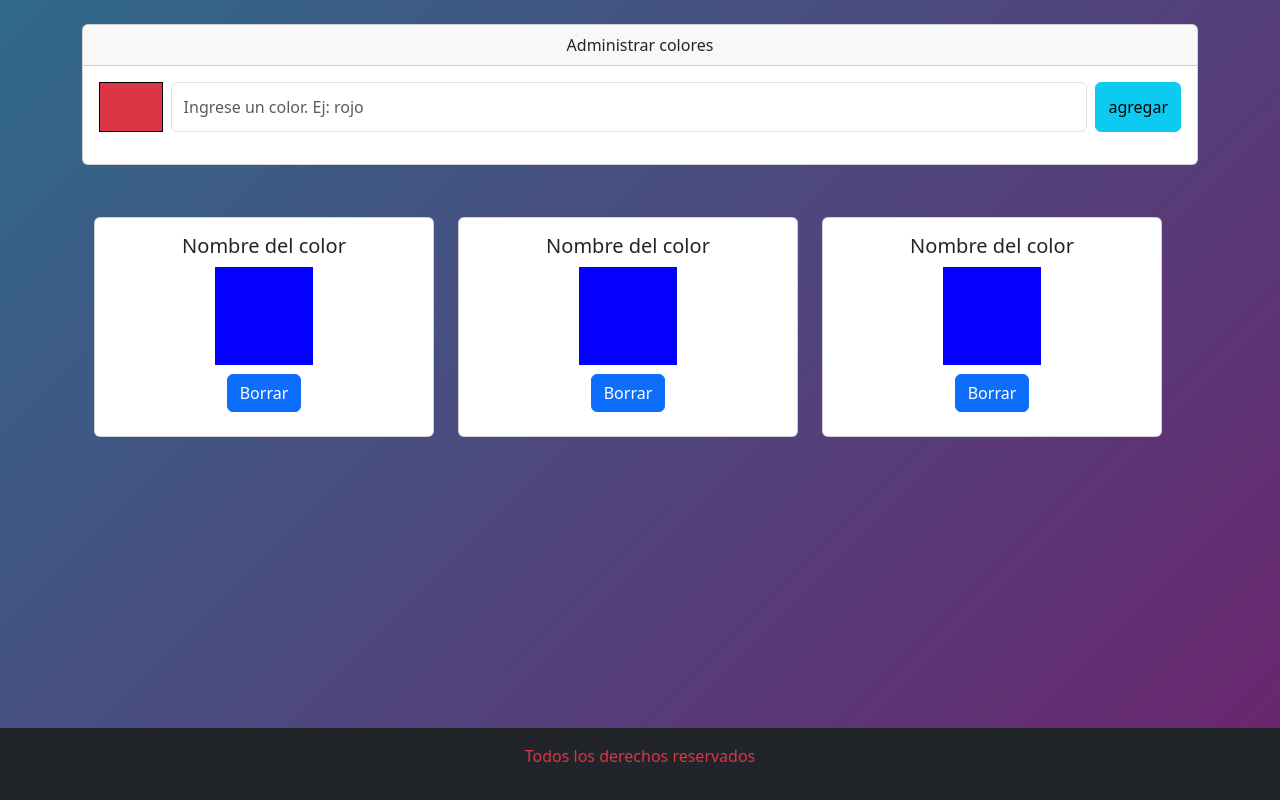
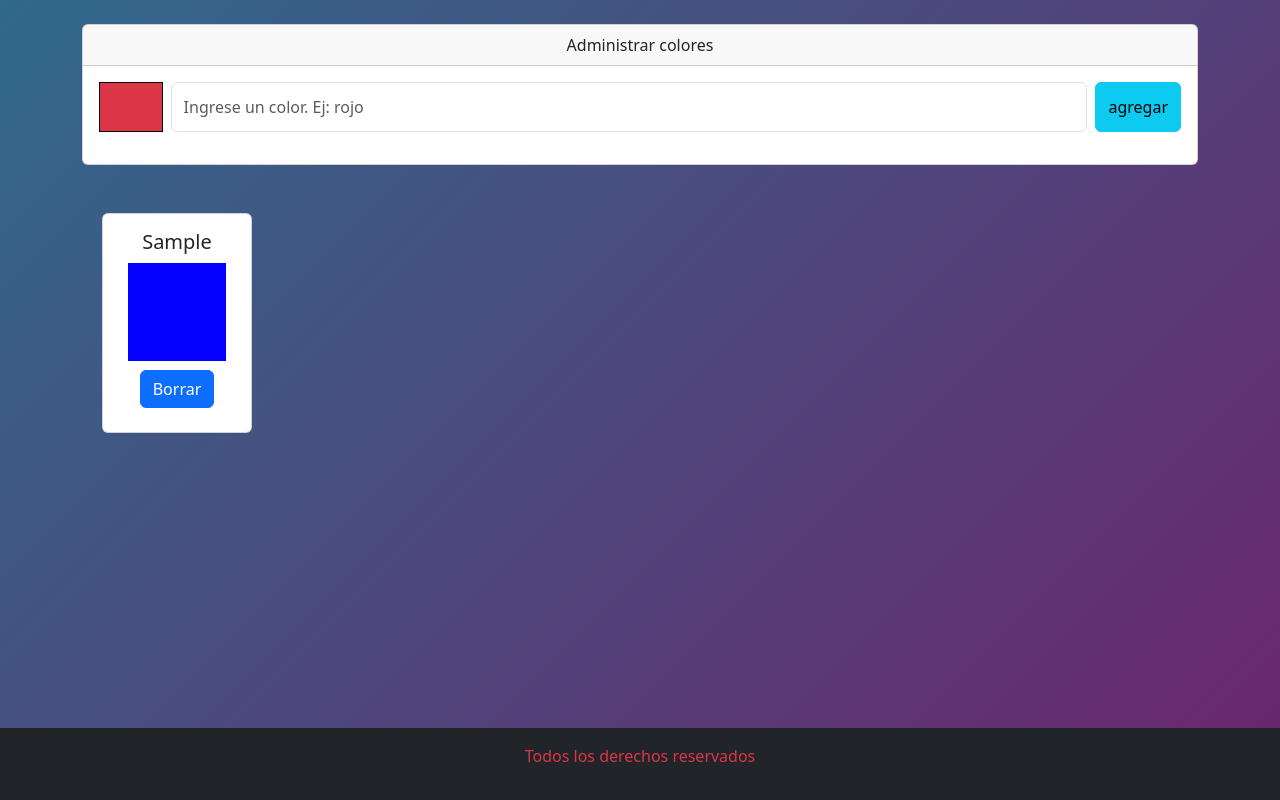
Before and after one commit to ruizemanuelm/ej_react_6, a React (Vite) app: page / in a window 1280 px wide. Both pictures are taken after typing "Sample" into the empty fields and a click on the button "agregar". Built offline with nearby package versions, Linux system fonts and the light colour scheme.

Commit message:
crear cards con el nombre de color

```diff
--- a/src/App.jsx
+++ b/src/App.jsx
@@ -9,7 +9,6 @@ function App() {
       <Container className="my-2  main">
         <Formulario></Formulario>
       </Container>
-
       <footer className="bg-dark p-3 text-danger text-center">
         <p>Todos los derechos reservados </p>
       </footer>
--- /dev/null
+++ b/src/components/Caja.jsx
@@ -0,0 +1,19 @@
+import React from 'react';
+import { Card, Button } from 'react-bootstrap';
+const Caja = ({color}) => {
+    return (
+        <article className=' d-flex'>
+    <Card className='col-12 justify-content-between mx-2 text-center'>
+        <Card.Body>
+          <Card.Title>{color}</Card.Title>
+                <div className="d-flex justify-content-center">
+                <div className="caja-azul"></div>
+            </div>
+          <Button variant="primary" className="my-2">Borrar</Button>
+        </Card.Body>
+    </Card>
+        </article>
+    );
+};
+
+export default Caja;
--- a/src/components/Cards.jsx
+++ b/src/components/Cards.jsx
@@ -1,17 +1,15 @@
 import React from 'react';
-import { Card, Button } from 'react-bootstrap';
-const Cards = () => {
+import {  CardGroup } from 'react-bootstrap';
+import Caja from './Caja';
+
+const Cards = ({colores}) => {
   return (
-    <article className="col-md-4 my-1">
-      <Card className="text-center">
-        <Card.Body>
-          <Card.Title>Nombre del color</Card.Title>
-            <div className="d-flex justify-content-center">
-                <div className="caja-azul"></div>
-            </div>
-          <Button variant="primary" className="my-2">Borrar</Button>
-        </Card.Body>
-      </Card>
+    <article className='d-flex'>
+        <CardGroup className='col-12'>
+        {
+          colores.map((color, indice)=> <Caja color={color} key={indice}/>)
+          }
+        </CardGroup>
     </article>
   );
 };
--- a/src/components/Formulario.jsx
+++ b/src/components/Formulario.jsx
@@ -7,7 +7,7 @@ let [color, SetColor] = useState('')
 let [colores, SetColores] = useState([])
 const handleSubmit = (e)=> {
 e.preventDefault()
-SetColores([...colores,color])
+SetColores([ ... colores, color])
 SetColor('')
 }
   return (
@@ -31,10 +31,9 @@ SetColor('')
           </Form>
         </Card.Body>
       </Card>
+
       <Container className="my-5 row justify-content-between">
-        <Cards></Cards>
-        <Cards></Cards>
-        <Cards></Cards>
+        <Cards colores = {colores}></Cards>
       </Container>
     </>
   );
```
